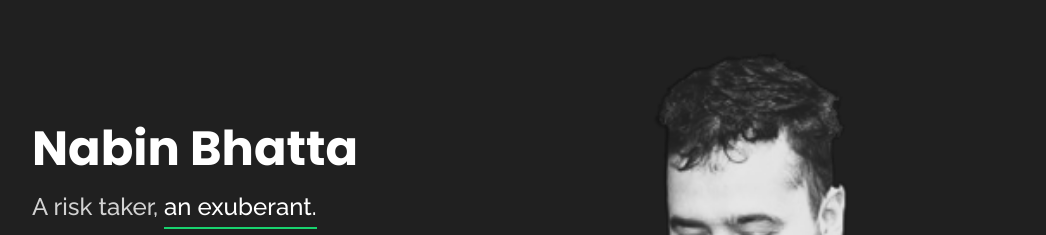
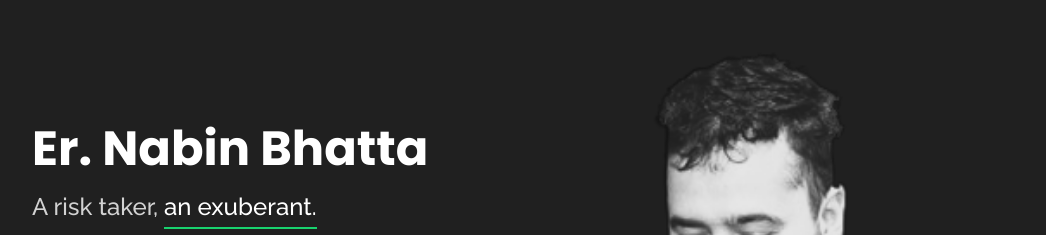
Before and after one commit to nabinbhatta/nabinbhatta.com.np, a plain HTML site: page index.html in a window 1280 px wide. Shown: the part 135-370 px from the top of the page, without its empty margins (50-1096 px from the left). Drawn offline with nearby package versions, Linux system fonts and the light colour scheme.

Commit message:
Update website

```diff
--- a/index.html
+++ b/index.html
@@ -5,7 +5,7 @@
   <meta charset="utf-8">
   <meta content="width=device-width, initial-scale=1.0" name="viewport">
 
-  <title>Nabin Bhatta.</title>
+  <title>Er. Nabin Bhatta.</title>
   <meta content="" name="description">
   <meta content="" name="keywords">
 
@@ -27,12 +27,7 @@
   <!-- Template Main CSS File -->
   <link href="assets/css/style.css" rel="stylesheet">
 
-  <!-- =======================================================
-  * Template Name: Personal - v4.10.0
-  * Template URL: https://bootstrapmade.com/personal-free-resume-bootstrap-template/
-  * Author: BootstrapMade.com
-  * License: https://bootstrapmade.com/license/
-  ======================================================== -->
+
 </head>
 
 <body>
@@ -41,7 +36,7 @@
   <header id="header">
     <div class="container">
 
-      <h1><a href="index.html">Nabin Bhatta</a></h1>
+      <h1><a href="index.html">Er. Nabin Bhatta</a></h1>
       <!-- Uncomment below if you prefer to use an image logo -->
       <!-- <a href="index.html" class="mr-auto"><img src="assets/img/logo.png" alt="" class="img-fluid"></a> -->
       <h2>A risk taker, <span id="hovertext" data-hover="full of energy, excitement, and cheerfulness.">an exuberant.</span></h2>
```
Also changed, not shown: about.html (+3 -8 lines), blog-detail.html (+3 -8 lines), blogs.html (+3 -8 lines), portfolio-details.html (+1 -6 lines), quotes.html (+3 -8 lines).
